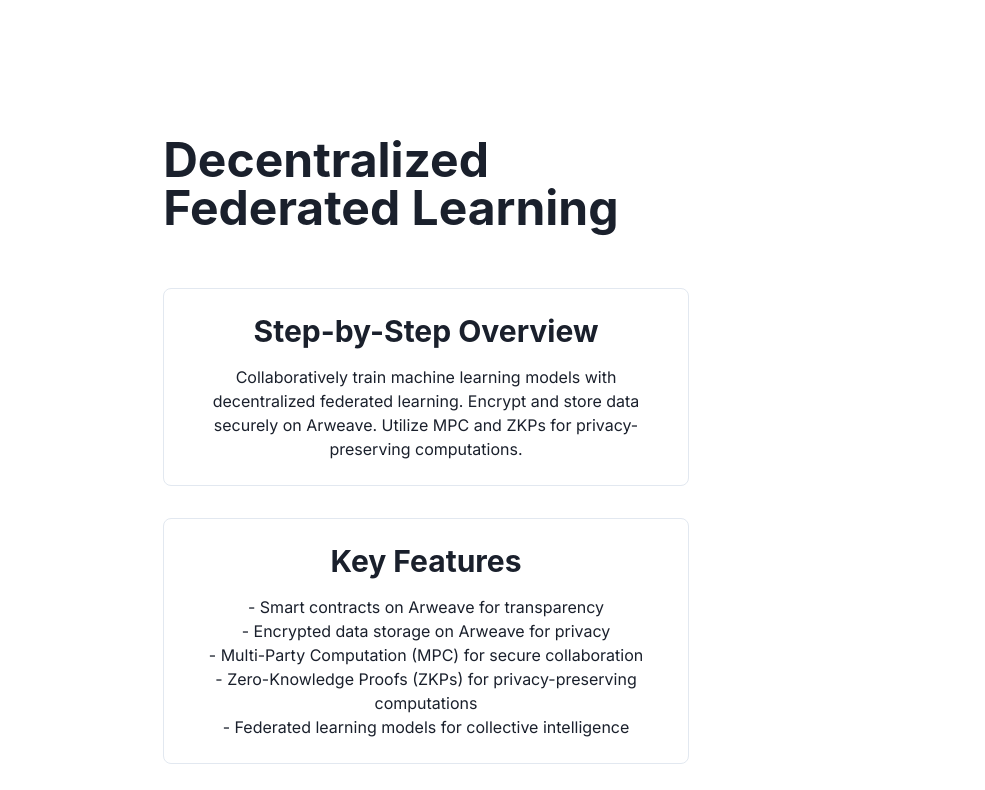
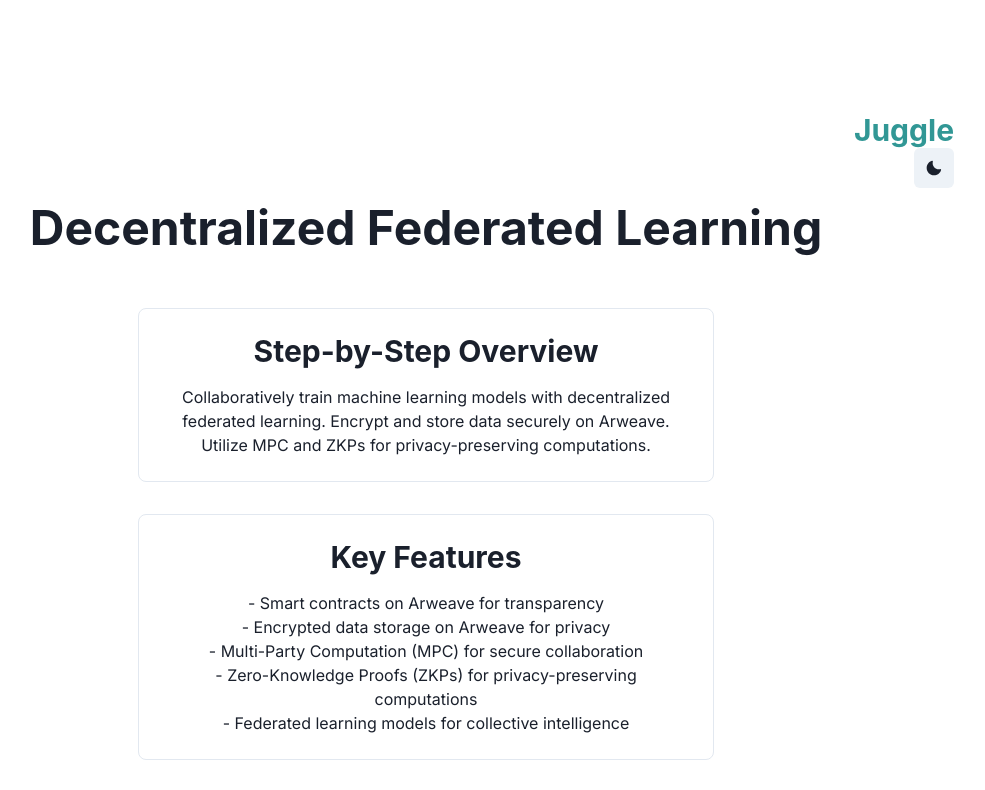
Before and after one commit to aditya172926/juggle, a Next.js app: page / in a window 1280 px wide. Shown: the top 790 px of the page, without its empty margins (214-1199 px from the left). Built offline with nearby package versions, Linux system fonts and the light colour scheme.

Commit message:
adding navbar

```diff
--- a/package.json
+++ b/package.json
@@ -9,6 +9,7 @@
     "lint": "next lint"
   },
   "dependencies": {
+    "@chakra-ui/icons": "^2.1.1",
     "@chakra-ui/next-js": "^2.2.0",
     "@chakra-ui/react": "^2.8.2",
     "@emotion/react": "^11.11.1",
--- a/src/app/page.tsx
+++ b/src/app/page.tsx
@@ -1,4 +1,4 @@
-"use client"
+"use client";
 
 import Image from "next/image";
 import styles from "./page.module.css";
@@ -10,12 +10,28 @@ import {
   Container,
   VStack,
   Divider,
+  useColorMode,
+  IconButton,
 } from "@chakra-ui/react";
+import { SunIcon, MoonIcon } from "@chakra-ui/icons";
 
 export default function Home() {
+  const { colorMode, toggleColorMode } = useColorMode();
+
   return (
     <main className={styles.main}>
-      <Container centerContent p={10}>
+      {/* <Container> */}
+      <Box w="100%" p={4} textAlign="right">
+        <Heading as="h1" size="lg" fontWeight="bold" color="teal.500">
+          Juggle
+        </Heading>
+        <IconButton
+          aria-label="Toggle color mode"
+          icon={colorMode === "light" ? <MoonIcon /> : <SunIcon />}
+          onClick={toggleColorMode}
+          ml={4}
+        />
+      </Box>
       <VStack spacing={8} align="center">
         <Heading as="h1" size="2xl" mb={6}>
           Decentralized Federated Learning
@@ -53,8 +69,8 @@ export default function Home() {
           <Text>
             - Smart contracts on Arweave for transparency <br />
             - Encrypted data storage on Arweave for privacy <br />
-              - Multi-Party Computation (MPC) for secure collaboration <br />
-              - Zero-Knowledge Proofs (ZKPs) for privacy-preserving computations{" "}
+            - Multi-Party Computation (MPC) for secure collaboration <br />-
+            Zero-Knowledge Proofs (ZKPs) for privacy-preserving computations{" "}
             <br />- Federated learning models for collective intelligence
           </Text>
         </Box>
@@ -110,7 +126,7 @@ export default function Home() {
           </Button>
         </Box>
       </VStack>
-      </Container>
+      {/* </Container> */}
     </main>
   );
 }
```
Also changed, not shown: 1 other file (tests, documents, lock files or other folders). Lines whose indentation alone changed are shown as unchanged.
